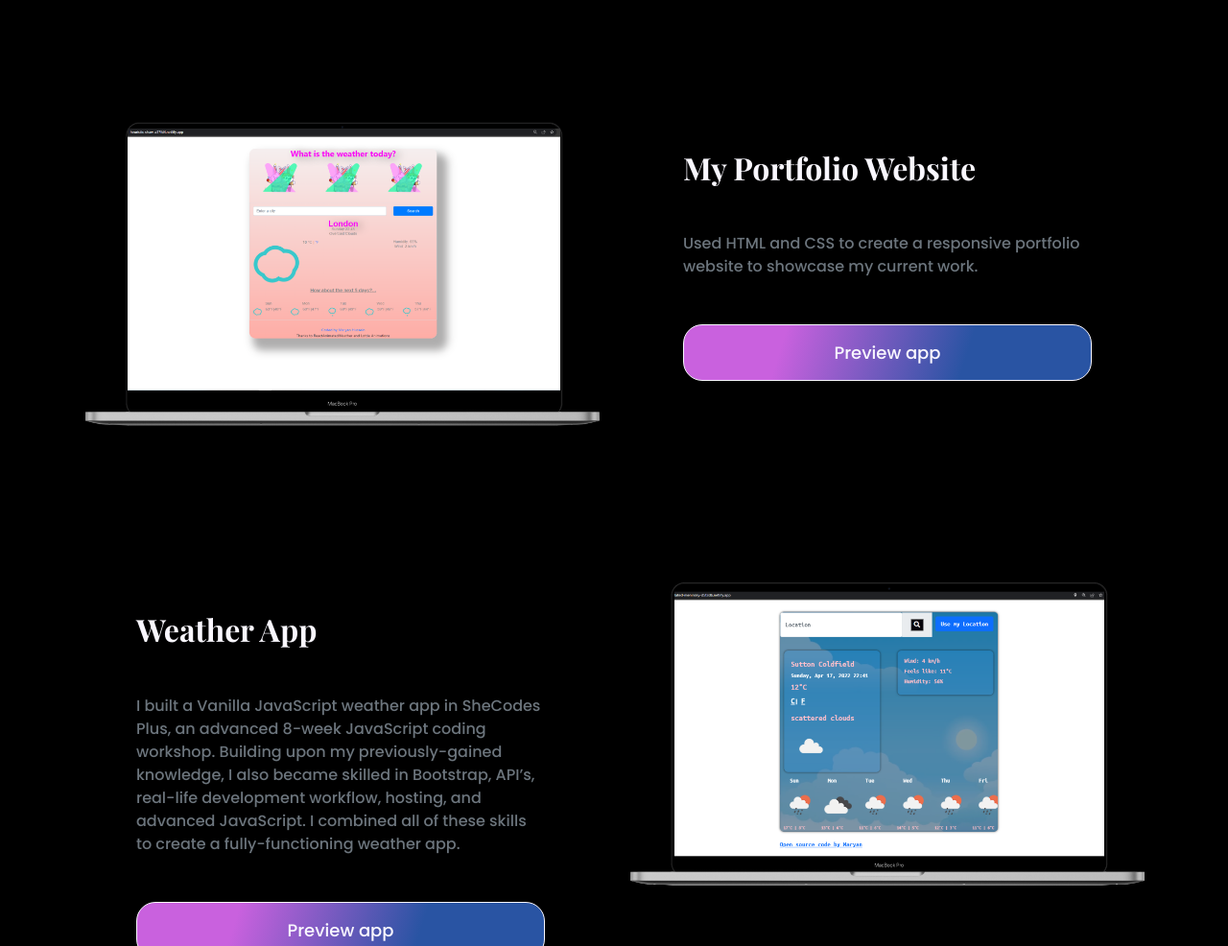
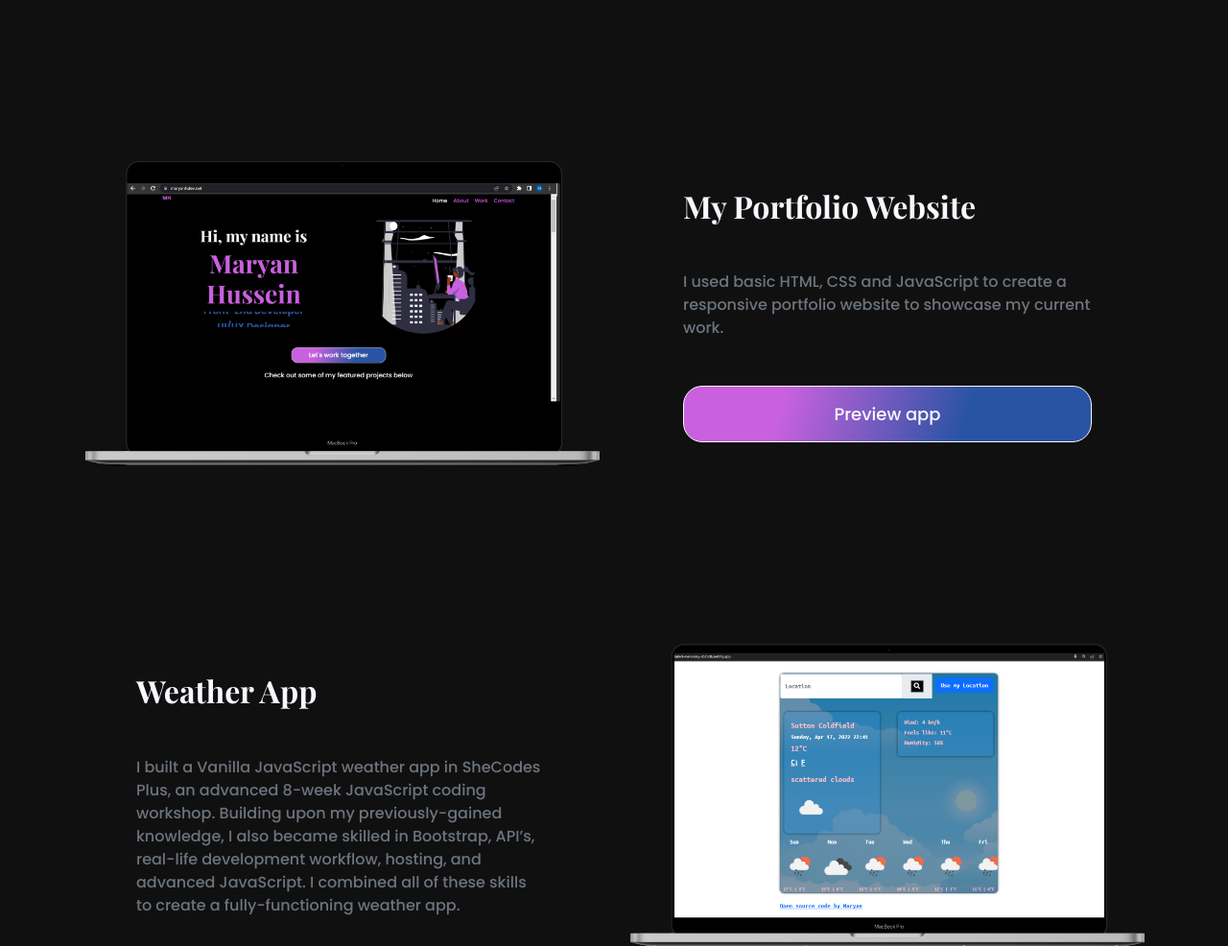
Before and after one commit to mah752/mah752.github.io, a plain HTML site: page index.html in a window 1280 px wide. Shown: the part 1800-2786 px from the top of the page at 96% size. Drawn offline with nearby package versions, Linux system fonts and the light colour scheme.

Commit message:
images
Added portfolio pic for work section and deleted about pic

```diff
--- a/index.html
+++ b/index.html
@@ -103,15 +103,15 @@
         </div>
         <div class="row ">
             <div class="col d-none d-lg-block ">
-                <img src="img/reactweather.png " class="img-fluid " alt="Dictionary app preview " />
+                <img src="img/port.png " class="img-fluid " alt="Dictionary app preview " />
             </div>
             <div class="col ">
                 <div class="project-desciption ">
                     <h2 class="mb-5 ">My Portfolio Website</h2>
                     <p class="mb-5 text-muted ">
-                        Used HTML and CSS to create a responsive portfolio website to showcase my current work.
+                        I used basic HTML, CSS and JavaScript to create a responsive portfolio website to showcase my current work.
                     </p>
-                    <a href="https://heuristic-shaw-a37fd4.netlify.app " class="btn btn-branding-outline ">
+                    <a href="https://maryanhdev.net" class="btn btn-branding-outline ">
               Preview app
             </a>
                 </div>
--- a/styles/portfolio.css
+++ b/styles/portfolio.css
@@ -9,7 +9,7 @@
 
     body {
         font-family: var(--default-font-family);
-        background: black;
+        background: #111011;
         margin: 0 auto;
     }
     /*back to top button*/
@@ -112,7 +112,7 @@
         font-weight: bold;
     }
 
-    nnav {
+    nav {
         padding: 20px 0;
     }
 
```
Also changed, not shown: img/aboutpic.png (deleted), img/port.png (added).
